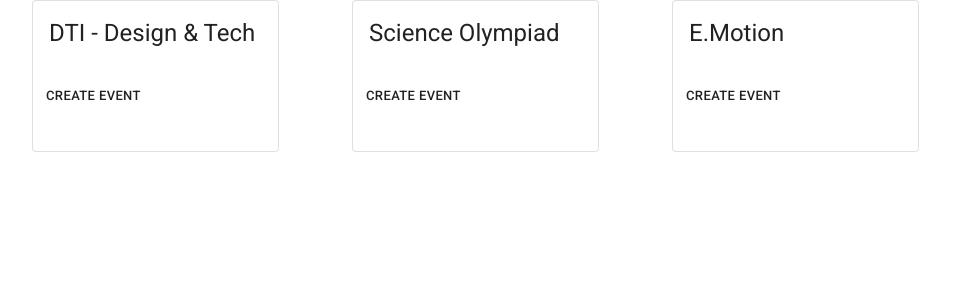
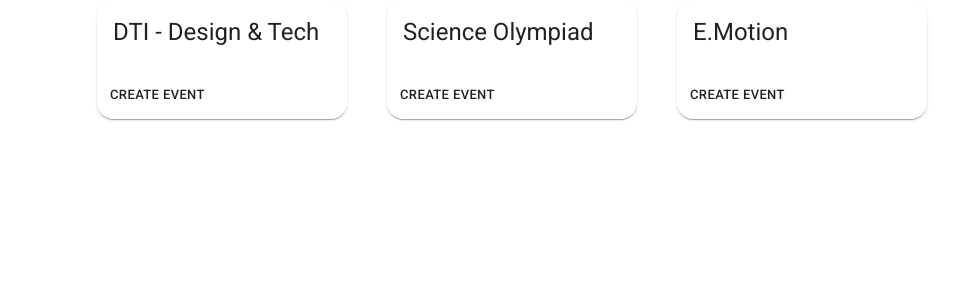
Before and after one commit to zmindyli/pacts, a React (Create React App) app in the folder frontend/: page / in a window 1280 px wide. Shown: the top 300 px of the page, without its empty margins (128-1087 px from the left). Built offline with nearby package versions, Linux system fonts and the light colour scheme.

Commit message:
Updated styling of cards to add hover effects, borer rounding

```diff
--- a/frontend/src/Dashboard.tsx
+++ b/frontend/src/Dashboard.tsx
@@ -7,21 +7,33 @@ type groupTileProps = {
   numEvents: number
 }
 
+const useGridStyles = makeStyles(({ breakpoints }) => ({
+  root: {
+    [breakpoints.up('md')]: {
+      justifyContent: 'center',
+    },
+  },
+}));
+
 const useStyles = makeStyles(() => createStyles({
-  root: {
-    flexGrow: 1,
+  card: {
+    width: 250,
+    borderRadius: 16,
   },
-  card: {
-    maxWidth: 245,
-    minHeight: 150,
-  },
+  actionArea: {
+    borderRadius: 16,
+    transition: '0.2s',
+    '&:hover': {
+      transform: 'scale(1.1)',
+    },
+  }
 }));
 
 const GroupTile = ({ groupName, numEvents }: groupTileProps) => {
   const classes = useStyles();
   return (
-    <Card className={classes.card} variant={"outlined"}>
-      <CardActionArea>
+    <CardActionArea className={classes.actionArea}>
+      <Card className={classes.card}>
         <CardContent>
           <Typography gutterBottom variant="h5" component="h2">
             {groupName}
@@ -30,33 +42,35 @@ const GroupTile = ({ groupName, numEvents }: groupTileProps) => {
         <CardActions>
           <Button size="small">Create event</Button>
         </CardActions>
-      </CardActionArea>
-    </Card>
+      </Card>
+    </CardActionArea>
   );
 }
 // TODO: make type dashboardProps
 // accepts user as a parameter?, should display all groups the user is part of
 const Dashboard = () => {
-  const classes = useStyles();
+  //const classes = useStyles();
+  const gridStyles = useGridStyles();
   return (
-    <div className={classes.root}>
+    <div>
       <Grid container
+        classes={gridStyles}
         wrap="nowrap"
-        spacing={0}
+        spacing={5}
         justify="center"
         direction="row"
       >
-        <Grid item xs={3}>
+        <Grid item>
           <GroupTile
             groupName={"DTI - Design & Tech"}
             numEvents={3} />
         </Grid>
-        <Grid item xs={3}>
+        <Grid item >
           <GroupTile
             groupName={"Science Olympiad"}
             numEvents={1} />
         </Grid>
-        <Grid item xs={3}>
+        <Grid item >
           <GroupTile
             groupName={"E.Motion"}
             numEvents={2} />
@@ -65,5 +79,4 @@ const Dashboard = () => {
     </div>
   );
 }
-
 export default Dashboard;
```
Also changed, not shown: 2 other files (tests, documents, lock files or other folders).
